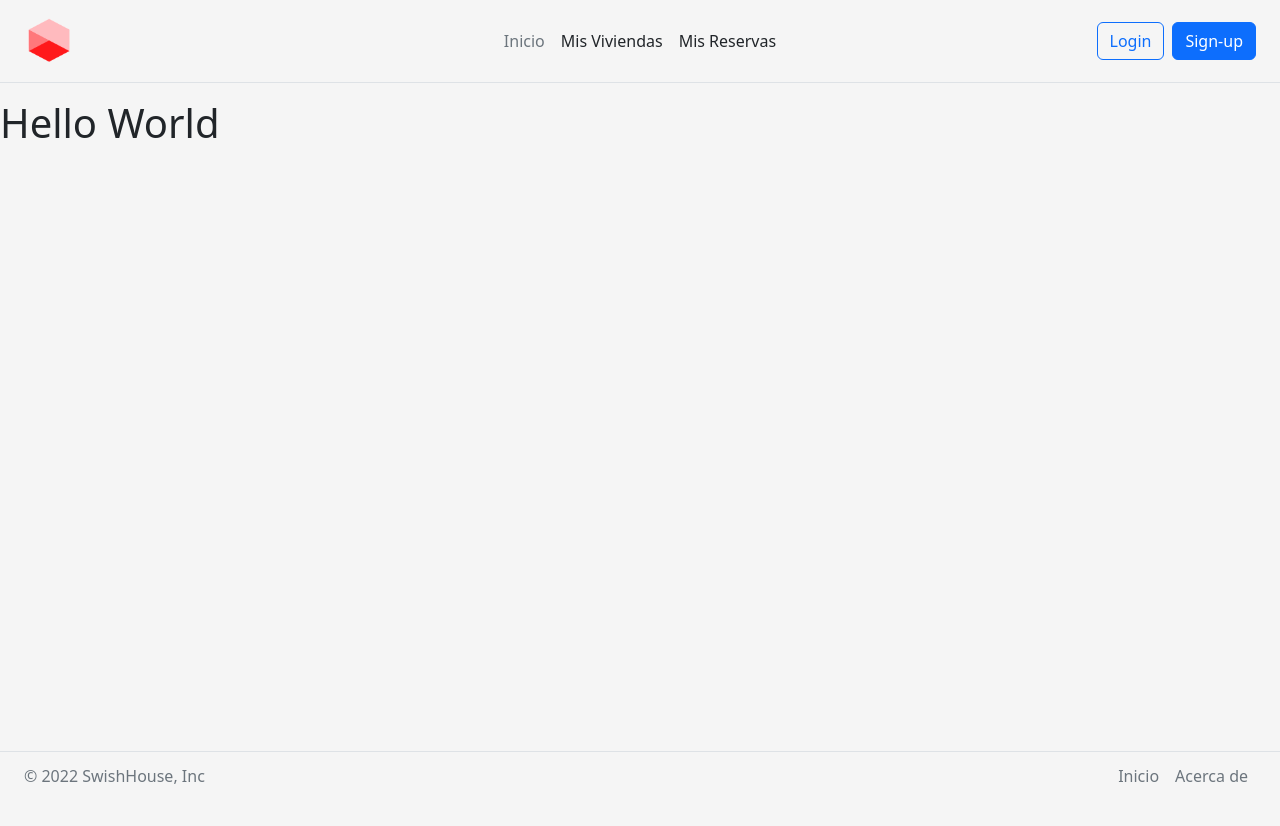
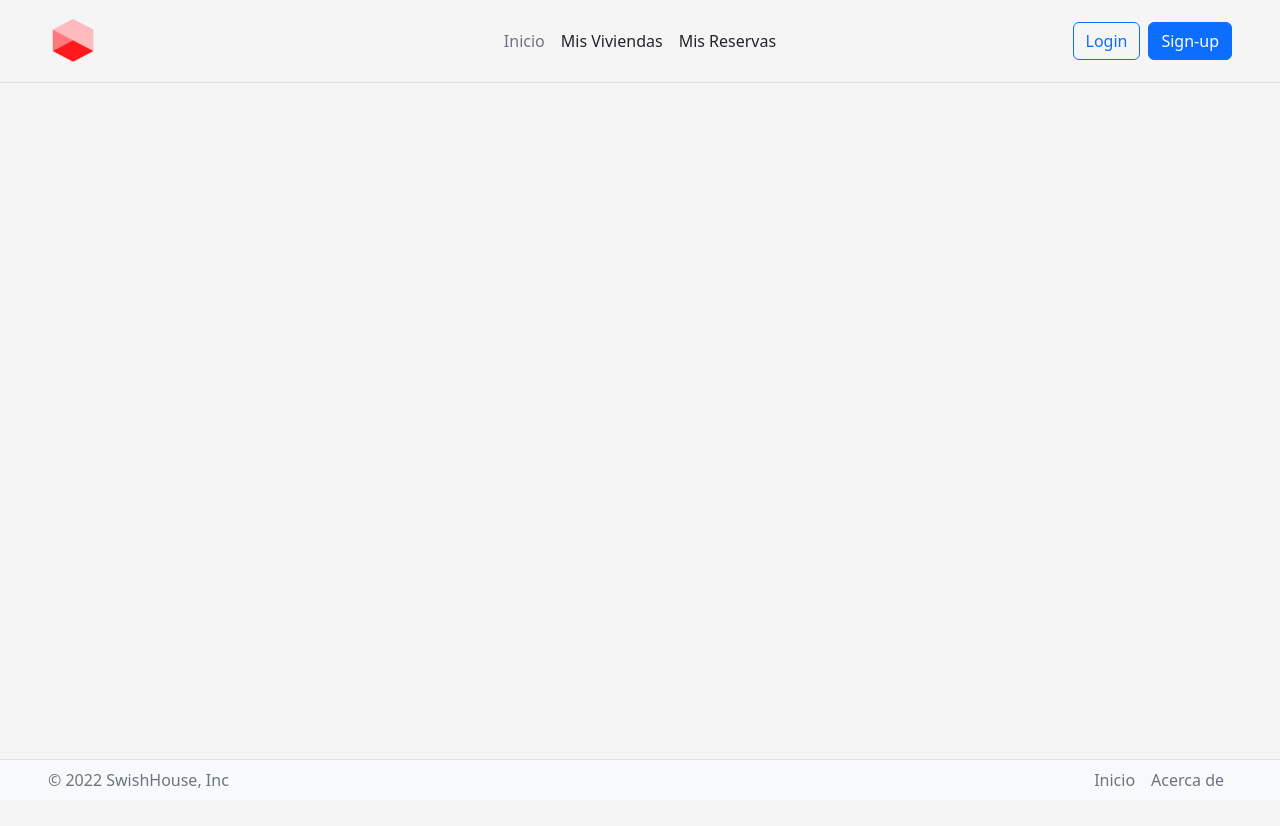
Before and after one commit to AngelJRM01/FRONTEND-IWEB2223, a React (Create React App) app: page /home in a window 1280 px wide. Shown: the top 826 px of the page. Built offline with nearby package versions, Linux system fonts and the light colour scheme; no server answers.

Commit message:
refactor: fix header and footer

```diff
--- a/src/components/footer.jsx
+++ b/src/components/footer.jsx
@@ -2,9 +2,14 @@ import React from 'react';
 
 export const Footer = () => {
 
+  const backgroud = {
+    background: '#f5f5f5'
+  }
+
   return (
 
-    <footer className="fixed-bottom py-1 d-flex flex-wrap justify-content-between align-items-center border-top">
+    <footer className="fixed-bottom bg-light py-0 px-4 d-flex flex-wrap justify-content-between align-items-center border-top"
+      style={backgroud}>
       <p className="col-md-4 ms-4 mb-0 text-muted">© 2022 SwishHouse, Inc</p>
 
       <ul className="nav col-md-4 me-4 justify-content-end">
--- a/src/components/header.jsx
+++ b/src/components/header.jsx
@@ -3,9 +3,14 @@ import logo from '../static/swishHouseLogo.png';
 
 export const Header = () => {
 
+  const backgroud = {
+    background: '#f5f5f5'
+  }
+
   return (
 
-    <header className="d-flex flex-wrap align-items-center justify-content-center justify-content-md-between py-3 mb-3 border-bottom">
+    <header className="fixed-top d-flex flex-wrap align-items-center justify-content-center justify-content-md-between py-3 px-4 mb-3 border-bottom"
+      style={backgroud}>
       <a href="/home" className="d-flex align-items-center ms-4 col-md-3 mb-2 mb-md-0 text-dark text-decoration-none">
         <img src={logo}
           width="50px"
```
